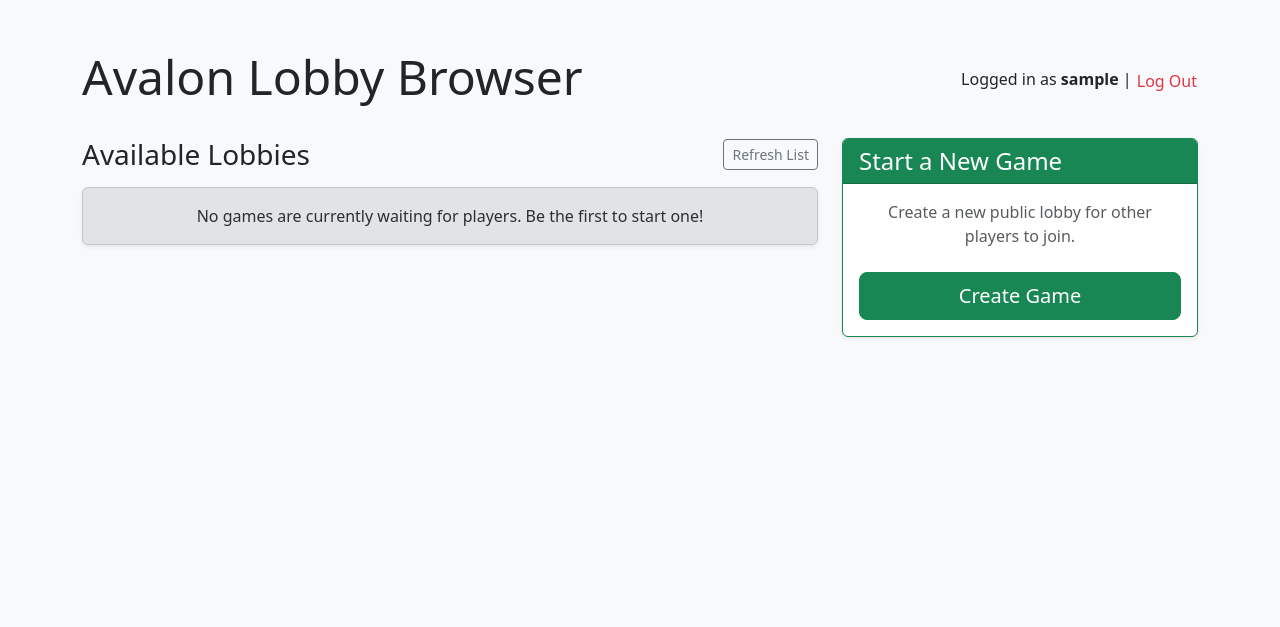
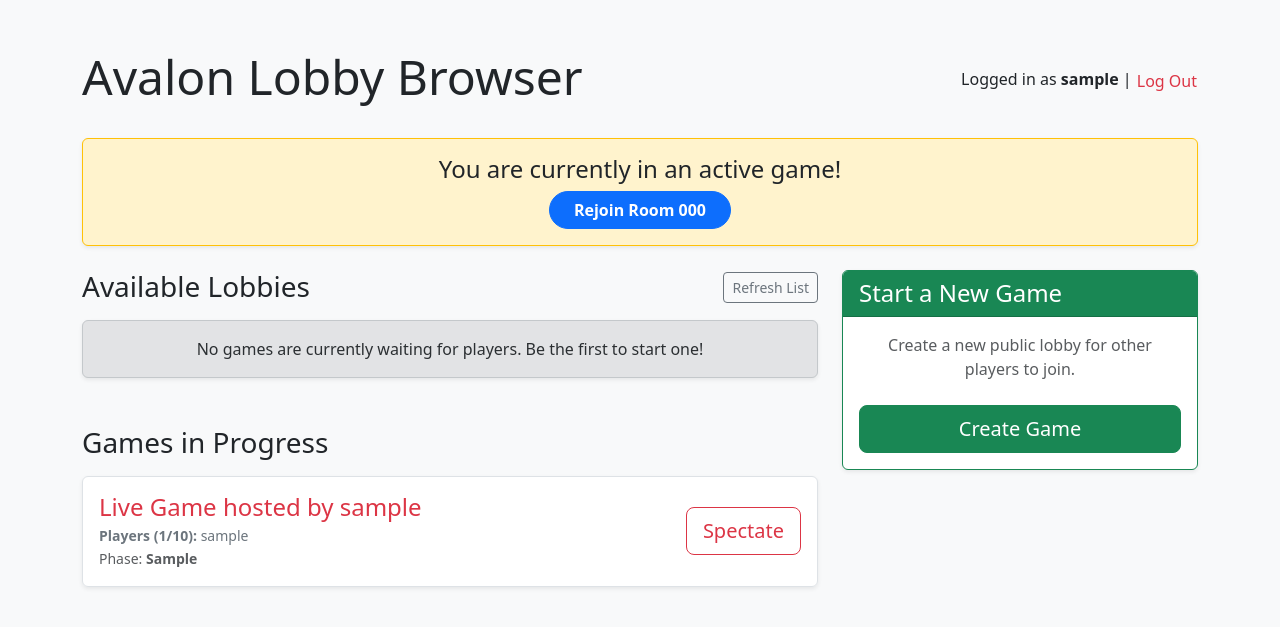
Before and after one commit to shaguniitb/avalon-django, a Django app: page / in a window 1280 px wide. Shown: the top 627 px of the page. Run offline with Django 5.2, Linux system fonts and the light colour scheme; a user stored in the database is signed in; tables that the repository leaves empty hold one stand-in row (values such as "Sample post").

Commit message:
Support spectator and allows host to end the game anytime.

```diff
--- a/game/templates/game/home.html
+++ b/game/templates/game/home.html
@@ -21,21 +21,40 @@
         </div>
     </div>
 
+    {% if active_game %}
+        <div class="alert alert-warning text-center shadow-sm mb-4 border-warning">
+            <h4 class="mb-2 text-dark">You are currently in an active game!</h4>
+            <a href="{% url 'game_room' active_game.room_code %}" class="btn btn-primary fw-bold px-4 rounded-pill">
+                <i class="bi bi-controller"></i> Rejoin Room {{ active_game.room_code }}
+            </a>
+        </div>
+    {% endif %}
+
 <div class="row">
+
     <div class="col-md-8 mb-4">
+
+        <!-- AVAILABLE LOBBIES -->
         <div class="d-flex justify-content-between align-items-center mb-3">
             <h3 class="mb-0">Available Lobbies</h3>
-                <a href="{% url 'home' %}" class="btn btn-outline-secondary btn-sm">Refresh List</a>
+            <a href="{% url 'home' %}" class="btn btn-outline-secondary btn-sm">
+                Refresh List
+            </a>
         </div>
 
         {% if available_lobbies %}
-                <div class="list-group shadow-sm">
+            <div class="list-group shadow-sm mb-5">
                 {% for lobby in available_lobbies %}
                     <div class="list-group-item d-flex justify-content-between align-items-center p-3">
+
                         <div>
-                                <h4 class="mb-1 text-primary">Game hosted by {{ lobby.host.username }}</h4>
+                            <h4 class="mb-1 text-primary">
+                                Game hosted by {{ lobby.host.username }}
+                            </h4>
+
                             <small class="text-secondary">
                                 <strong>Players ({{ lobby.players.count }}/10):</strong>
+
                                 {% for p in lobby.players.all %}
                                     {{ p.user.username }}{% if not forloop.last %}, {% endif %}
                                 {% endfor %}
@@ -46,17 +65,75 @@
                             {% csrf_token %}
                             <input type="hidden" name="action" value="join">
                             <input type="hidden" name="room_code" value="{{ lobby.room_code }}">
-                                <button type="submit" class="btn btn-primary btn-lg">Join</button>
+
+                            <button type="submit" class="btn btn-primary btn-lg">
+                                Join
+                            </button>
                         </form>
+
                     </div>
                 {% endfor %}
             </div>
         {% else %}
-                <div class="alert alert-secondary text-center shadow-sm">
-                    No games are currently waiting for players. Be the first to start one!
+            <div class="alert alert-secondary text-center shadow-sm mb-5">
+                No games are currently waiting for players.
+                Be the first to start one!
             </div>
         {% endif %}
+
+        <!-- ACTIVE GAMES -->
+        <div class="d-flex justify-content-between align-items-center mb-3">
+            <h3 class="mb-0">Games in Progress</h3>
         </div>
+
+        {% if active_games %}
+            <div class="list-group shadow-sm">
+
+                {% for game in active_games %}
+                    <div class="list-group-item d-flex justify-content-between align-items-center p-3">
+
+                        <div>
+                            <h4 class="mb-1 text-danger">
+                                Live Game hosted by {{ game.host.username }}
+                            </h4>
+
+                            <small class="text-secondary d-block">
+                                <strong>Players ({{ game.players.count }}/10):</strong>
+
+                                {% for p in game.players.all %}
+                                    {{ p.user.username }}{% if not forloop.last %}, {% endif %}
+                                {% endfor %}
+                            </small>
+
+                            <small class="text-muted">
+                                Phase:
+                                <strong>{{ game.current_phase }}</strong>
+                            </small>
+                        </div>
+
+                        <form method="POST">
+                            {% csrf_token %}
+                            <input type="hidden" name="action" value="spectate">
+                            <input type="hidden" name="room_code" value="{{ game.room_code }}">
+
+                            <button type="submit" class="btn btn-outline-danger btn-lg">
+                                Spectate
+                            </button>
+                        </form>
+
+                    </div>
+                {% endfor %}
+
+            </div>
+        {% else %}
+            <div class="alert alert-light border text-center shadow-sm">
+                No games are currently being played.
+            </div>
+        {% endif %}
+
+    </div>
+
+
 
         <div class="col-md-4">
             <div class="card shadow-sm border-success">
--- a/game/urls.py
+++ b/game/urls.py
@@ -19,4 +19,5 @@ urlpatterns = [
     path('room/<str:room_code>/kick/<int:player_id>/', views.kick_player, name='kick_player'),
     path('room/<str:room_code>/toggle_player/<int:player_id>/', views.toggle_player_selection, name='toggle_player'),
     path('room/<str:room_code>/play_again/', views.play_again, name='play_again'),
+    path('room/<str:room_code>/end/', views.end_game, name='end_game'),
 ]
--- a/game/views.py
+++ b/game/views.py
@@ -7,7 +7,8 @@ from django.contrib.auth.decorators import login_required
 from django.views.decorators.http import require_POST
 from django.http import JsonResponse
 from django.db import transaction
-from .models import GameRoom, Player
+from django.db.models import Count
+from .models import GameRoom, Player, Spectator
 from .logic import start_game_and_assign_roles, get_player_knowledge, tally_team_votes, tally_quest_votes, attempt_assassination, MISSION_RULES, get_required_team_size, reset_room_for_rematch
 
 from channels.layers import get_channel_layer
@@ -68,29 +69,82 @@ def home(request):
             room_code = request.POST.get("room_code")
             room = get_object_or_404(GameRoom, room_code=room_code)
 
-            # Security: Prevent joining twice in different browsers
+            # 1. RECONNECT LOGIC: Check if this user already exists in THIS room
             existing_player = Player.objects.filter(user=user, game=room).first()
-            if not existing_player:
-                Player.objects.create(user=user, game=room)
-                broadcast_game_update(room_code)
+            if existing_player:
+                messages.success(request, "Reconnected to your game!")
+                return redirect('game_room', room_code=room_code)
+
+            # 2. NEW PLAYER LOGIC: Block joining if the game already started
+            if room.current_phase != 'LOBBY':
+                messages.error(request, "This game has already started. You cannot join mid-game.")
+                return redirect('home')
+
+            # Create new player
+            Player.objects.create(user=user, game=room)
+            broadcast_game_update(room_code)
+
+            return redirect('game_room', room_code=room_code)
+
+        # --- ACTION 3: SPECTATE ---
+        elif action == "spectate":
+            room_code = request.POST.get("room_code")
+            room = get_object_or_404(GameRoom, room_code=room_code)
+
+            # Prevent active players from becoming spectators too
+            is_player = Player.objects.filter(user=user, game=room).exists()
+
+            if not is_player:
+                Spectator.objects.get_or_create(user=user, game=room)
 
             return redirect('game_room', room_code=room_code)
 
     # Fetch all rooms that are currently waiting for players (LOBBY phase)
-    available_lobbies = GameRoom.objects.filter(current_phase='LOBBY').prefetch_related('players__user', 'host')
+    available_lobbies = GameRoom.objects.filter(
+        current_phase='LOBBY'
+        ).annotate(num_players=Count('players')).filter(num_players__gt=0).prefetch_related('players__user', 'host')
 
-    return render(request, 'game/home.html', {'available_lobbies': available_lobbies})
+    active_games = GameRoom.objects.exclude(
+        current_phase='LOBBY'
+        ).annotate(num_players=Count('players')).filter(num_players__gt=0).prefetch_related('players__user', 'host')
+
+    # Check if the current user is already in a game so we can show a "Rejoin" button
+    active_game = None
+    active_player = Player.objects.filter(user=request.user, game__is_active=True).first()
+    if active_player:
+        active_game = active_player.game
+
+    return render(request, 'game/home.html', {
+        'available_lobbies': available_lobbies,
+        'active_games': active_games,
+        'active_game': active_game, # Pass the active game to the template
+    })
 
 
 @login_required
 def game_room(request, room_code):
     room = get_object_or_404(GameRoom, room_code=room_code)
-    try:
-        player = Player.objects.get(user=request.user, game=room)
-    except Player.DoesNotExist:
-        return redirect('home')
 
-    knowledge_data = get_player_knowledge(room, player)
+    player = Player.objects.filter(user=request.user, game=room).first()
+
+    is_spectator = False
+
+    if not player:
+        is_spectator = Spectator.objects.filter(
+            user=request.user,
+            game=room
+        ).exists()
+
+        if not is_spectator:
+            return redirect('home')
+
+    if player:
+        knowledge_data = get_player_knowledge(room, player)
+    else:
+        knowledge_data = {
+            "text": "You are spectating this game.",
+            "ids": []
+        }
     all_players = room.players.all().order_by('seat_order', 'id')
 
     proposals = room.history_proposals.prefetch_related('team', 'approves', 'rejects').order_by('id')
@@ -150,10 +204,14 @@ def game_room(request, room_code):
 
             player_history.append({'player': p, 'votes': p_votes})
 
+    # Fetch all spectators currently in the room
+    all_spectators = Spectator.objects.filter(game=room)
+
     context = {
         'room': room,
         'player': player,
         'all_players': all_players,
+        'spectators': all_spectators,
         'knowledge': knowledge_data["text"],
         'known_player_ids': knowledge_data["ids"],
         'mission_track': getattr(room, 'mission_track', None),
@@ -161,6 +219,7 @@ def game_room(request, room_code):
         'history_headers': history_headers,
         'attempt_numbers': attempt_numbers,
         'player_history': player_history,
+        'is_spectator': is_spectator,
     }
     return render(request, 'game/room.html', context)
 
@@ -189,6 +248,8 @@ def start_game(request, room_code):
 @require_POST
 def propose_team(request, room_code):
     room = get_object_or_404(GameRoom, room_code=room_code)
+    if not Player.objects.filter(user=request.user, game=room).exists():
+        return redirect('game_room', room_code=room_code)
     player = get_object_or_404(Player, user=request.user, game=room)
 
     if player == room.current_leader:
@@ -206,6 +267,8 @@ def propose_team(request, room_code):
 @require_POST
 def cast_vote(request, room_code):
     room = get_object_or_404(GameRoom, room_code=room_code)
+    if not Player.objects.filter(user=request.user, game=room).exists():
+        return redirect('game_room', room_code=room_code)
 
     with transaction.atomic():
         locked_room = GameRoom.objects.select_for_update().get(id=room.id)
@@ -250,6 +313,8 @@ def cast_vote(request, room_code):
 @require_POST
 def cast_quest_vote(request, room_code):
     room = get_object_or_404(GameRoom, room_code=room_code)
+    if not Player.objects.filter(user=request.user, game=room).exists():
+        return redirect('game_room', room_code=room_code)
 
     with transaction.atomic():
         locked_room = GameRoom.objects.select_for_update().get(id=room.id)
@@ -294,6 +359,9 @@ def cast_quest_vote(request, room_code):
 @require_POST
 def assassinate(request, room_code):
     room = get_object_or_404(GameRoom, room_code=room_code)
+    if not Player.objects.filter(user=request.user, game=room).exists():
+        return redirect('game_room', room_code=room_code)
+
     player = get_object_or_404(Player, user=request.user, game=room)
 
     if room.current_phase == 'ASSASSIN_PHASE' and player.role == 'Assassin':
@@ -312,32 +380,57 @@ def assassinate(request, room_code):
 def leave_game(request, room_code):
     room = get_object_or_404(GameRoom, room_code=room_code)
 
+    # --- 1. HANDLE SPECTATORS LEAVING ---
+    spectator = Spectator.objects.filter(user=request.user, game=room).first()
+    if spectator:
+        spectator.delete()
+        broadcast_game_update(room_code) # Instantly removes them from everyone's screen
+        return redirect('home')
+
+    # --- 2. HANDLE PLAYERS LEAVING ---
     try:
-        player = Player.objects.get(user=request.user, game=room)
+        player = room.players.get(user=request.user)
+    except Player.DoesNotExist:
+        return redirect('home')
 
-        is_host = (request.user == room.host)
+    is_host = (room.host == request.user)
 
-        player.delete()
+    # 1. Break Foreign Key cycles manually to avoid SQLite IntegrityErrors!
+    if room.current_leader == player:
+        room.current_leader = None
+        room.save()
 
-        remaining_players = room.players.count()
+    # Remove player from the proposed team if they are on it
+    if player in room.proposed_team.all():
+        room.proposed_team.remove(player)
 
-        # If nobody is left, clean up the room
-        if remaining_players == 0:
+    # Clear any historical TeamProposal references to this player
+    player.history_led.update(leader=None)
+
+    # 2. Transfer host ownership
+    if is_host:
+        # EXCLUDE the leaving player so we don't accidentally make them the new host
+        new_host = room.players.exclude(id=player.id).order_by('seat_order', 'id').first()
+        if new_host:
+            room.host = new_host.user
+            room.save()
+        else:
+            # If no players are left, break the final cycle and delete the room
+            room.current_leader = None
+            room.save()
             room.delete()
             return redirect('home')
 
-        # If the host left, transfer host ownership
-        if is_host:
-            new_host = room.players.order_by('seat_order', 'id').first()
+    # 3. Safe to delete the player now
+    player.delete()
 
-            if new_host:
-                room.host = new_host.user
-                room.save()
+    # 4. Check if the room is now completely empty. If so, delete it.
+    if not room.players.exists():
+        room.delete()
+        return redirect('home')
 
-        broadcast_game_update(room_code)
-
-    except Player.DoesNotExist:
-        pass
+    # Broadcast to other players so their screens update
+    broadcast_game_update(room_code)
 
     return redirect('home')
 
@@ -360,6 +453,8 @@ def kick_player(request, room_code, player_id):
 @require_POST
 def toggle_player_selection(request, room_code, player_id):
     room = get_object_or_404(GameRoom, room_code=room_code)
+    if not Player.objects.filter(user=request.user, game=room).exists():
+        return redirect('game_room', room_code=room_code)
 
     # Verify the requester is actually the host/leader
     if request.user != room.current_leader.user:
@@ -409,3 +504,23 @@ def play_again(request, room_code):
     broadcast_game_update(room_code)
 
     return redirect('game_room', room_code=room_code)
+
+@require_POST
+@login_required
+def end_game(request, room_code):
+    room = get_object_or_404(GameRoom, room_code=room_code)
+
+    # 1. Only the host can end the game early
+    if request.user != room.host:
+        messages.error(request, "Only the host can end the game early.")
+        return redirect('game_room', room_code=room_code)
+
+    # 2. Only run this if the game is actually in progress
+    if room.current_phase not in ['LOBBY', 'GOOD_WINS', 'EVIL_WINS']:
+        # We reuse your existing logic that resets the board for a rematch!
+        reset_room_for_rematch(room)
+
+        # Broadcast the update so all players' screens instantly refresh to the lobby
+        broadcast_game_update(room_code)
+
+    return redirect('game_room', room_code=room_code)
```
Also changed, not shown: game/consumers.py (+28 -0 lines), game/models.py (+13 -0 lines), game/templates/game/room.html (+51 -7 lines), game/migrations/0012_spectator.py (added). Lines whose indentation alone changed are shown as unchanged.
